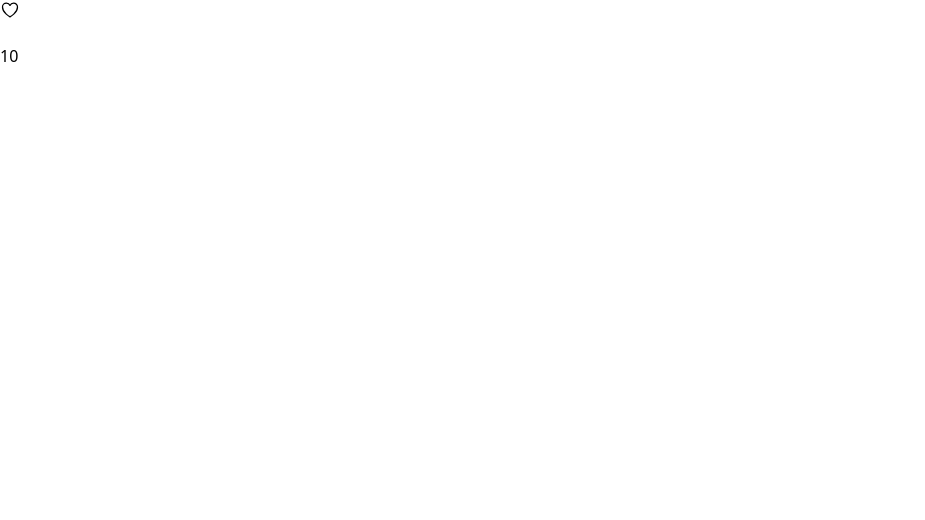
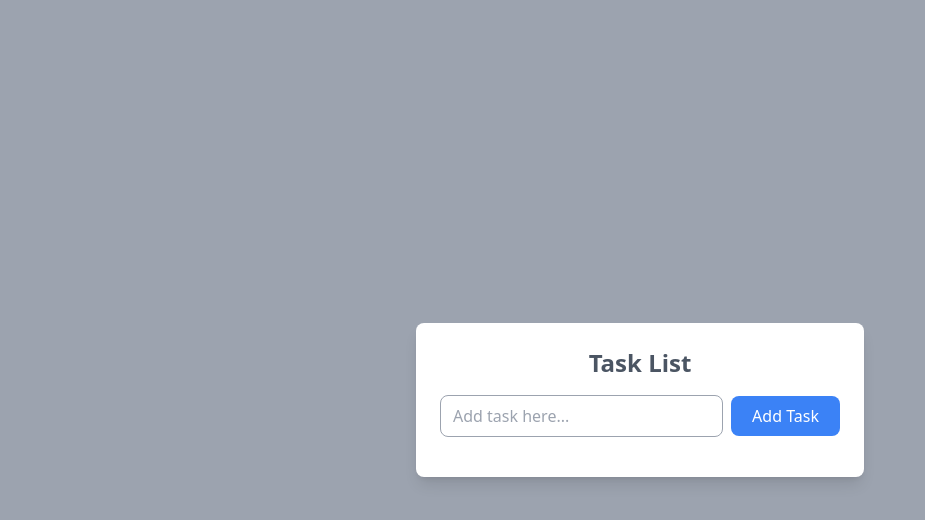
Before and after one commit to mehakcr7/learning-react, a React (Create React App) app: page /contact in a window 1280 px wide. Shown: the top 520 px of the page, without its empty margins (0-925 px from the left). Built offline with nearby package versions, Linux system fonts and the light colour scheme.

Commit message:
created todo list

```diff
--- a/src/App.jsx
+++ b/src/App.jsx
@@ -1,5 +1,7 @@
 import React from "react";
 import CounterMain from "./components/CounterMain";
+import TodoMain from "./components/TodoMain";
+import Sharon from "./components/Sharon"
 
 
 
@@ -7,7 +9,9 @@ function App() {
   return (
     <div>
       {/* <Sharon /> */}
-      {<CounterMain/>}
+      {/* {<CounterMain/>} */}
+      {<TodoMain/>}
+
     </div>
   );
 }
--- a/src/components/CounterMain.jsx
+++ b/src/components/CounterMain.jsx
@@ -1,45 +1,79 @@
 import React, { useState } from "react";
+import LikeButton from "./LikeButton";
 
 function CounterMain() {
-  const [like, setLike] = useState(false);
-  const [a, setA] = useState(10);
-
-  // Determine the className based on the like state
-  let svgClassName = "w-5 h-5 size-6";
-  if (like) {
-    svgClassName += " bg-red-600";
-  }
+  const [items, setItems] = useState([]);
 
   return (
     <div>
+      <LikeButton />
+      <h1 className="font-bold" id="heading">
+        Use State
+      </h1>
+      <button
+        onClick={() => {
+          let value = prompt("Enter the name of heading");
+          let heading = document.getElementById("heading");
+          heading.innerHTML = value;
+        }}
+      >
+        Edit Heading
+      </button>
+      <br />
+      <button onClick={() => {}}>Dark/light mode</button>
+      <br />
+      <br />
       <div>
-        <svg
-          className={svgClassName}
-          xmlns="http://www.w3.org/2000/svg"
-          fill="none"
-          viewBox="0 0 24 24"
-          strokeWidth="1.5"
-          stroke="currentColor"
-          onClick={() => {
-            if (like) {
-              setLike(false);
-              setA(a - 1);
-            } else {
-              setLike(true);
-              setA(a + 1);
-            }
-          }}
-        >
-          <path
-            strokeLinecap="round"
-            strokeLinejoin="round"
-            d="M21 8.25c0-2.485-2.099-4.5-4.688-4.5-1.935 0-3.597 1.126-4.312 2.733-.715-1.607-2.377-2.733-4.313-2.733C5.1 3.75 3 5.765 3 8.25c0 7.22 9 12 9 12s9-4.78 9-12Z"
-          />
-        </svg>
+        <h1>Create an array with state and when button clicked ask something to write and when clicked ok it should show as a points like a mini to-do with only adding to-do facility</h1>
+      <br />
+      <button
+        onClick={() => {
+          let value1 = prompt("Write your feedback");
+          setItems([...items, value1]);
+          console.log(items);
+          let list = document.createElement("li");
+          list.innerHTML = value1;
+        }}
+      >
+        Add Task
+      </button>
+        <br />
+        <ul>
+          {items.map((item, index) => (
+            <li key={index}>
+              {index + 1}. {item}
+            </li>
+          ))}
+        </ul>
       </div>
       <br />
+      <h1>Create 10 boxes having 10 fruits names and each fruit have a like button and like count when button clicked increase like count of the particular fruit.
+      </h1>
+      <br />
+      <div className="flex">
+        Apple
+        <LikeButton />
+      </div>
 
-      {a}
+      <div className="flex">
+        Orange
+        <LikeButton />
+      </div>
+
+      <div className="flex">
+        Mango
+        <LikeButton />
+      </div>
+
+      <div className="flex">
+        Grape
+        <LikeButton />
+      </div>
+
+      <div className="flex">
+        Guava
+        <LikeButton />
+      </div>
     </div>
   );
 }
--- /dev/null
+++ b/src/components/LikeButton.jsx
@@ -0,0 +1,43 @@
+import React, { useState } from "react";
+
+function LikeButton() {
+  const [like, setLike] = useState(false);
+  const [a, setA] = useState(10);
+  let svgClassName = " w-5 h-5 size-6";
+  if (like) {
+    svgClassName += " text-red-600";
+  }
+
+  return (
+    <div>
+      <div className="flex" >
+        <svg
+          className={svgClassName}
+          xmlns="http://www.w3.org/2000/svg"
+          fill="none"
+          viewBox="0 0 24 24"
+          strokeWidth="1.5"
+          stroke="currentColor"
+          onClick={() => {
+            if (like) {
+              setLike(false);
+              setA(a - 1);
+            } else {
+              setLike(true);
+              setA(a + 1);
+            }
+          }}
+        >
+          <path
+            strokeLinecap="round"
+            strokeLinejoin="round"
+            d="M21 8.25c0-2.485-2.099-4.5-4.688-4.5-1.935 0-3.597 1.126-4.312 2.733-.715-1.607-2.377-2.733-4.313-2.733C5.1 3.75 3 5.765 3 8.25c0 7.22 9 12 9 12s9-4.78 9-12Z"
+          />
+        </svg>
+        {a}
+      </div>
+    </div>
+  );
+}
+
+export default LikeButton;
--- /dev/null
+++ b/src/components/TodoMain.jsx
@@ -0,0 +1,74 @@
+import React, { useState } from "react";
+
+function TodoMain() {
+  const [list, setList] = useState([]);
+
+  return (
+    <div className="min-h-screen bg-gray-400 flex items-center justify-center">
+      <div className="bg-white p-6 rounded-lg shadow-lg w-full max-w-md">
+        <h1 className="text-2xl font-bold text-center mb-4 text-gray-600">
+          Task List
+        </h1>
+        <div className="flex items-center gap-2 mb-4">
+          <input
+            type="text"
+            placeholder="Add task here..."
+            id="Input"
+            className="w-full px-3 py-2 border border-gray-400 rounded-lg focus:outline-none focus:border-blue-500"
+          />
+          <button
+            onClick={() => {
+              let Input = document.getElementById("Input");
+              let inputValue = Input.value;
+            if(inputValue.trim()!==""){
+
+              setList([...list, inputValue]);
+              Input.value = "";
+            }
+            }}
+            className="w-36 px-4 py-2 bg-blue-500 text-white rounded-lg hover:bg-blue-600 focus:outline-none"
+          >
+            Add Task
+          </button>
+        </div>
+        <ul className="space-y-2">
+          {list.map((item, index) => (
+            <li
+              key={index}
+              className="flex items-center justify-between bg-gray-300 p-2 rounded-lg"
+            >
+              {index + 1}. {item}
+              <div className="flex items-center gap-2">
+                <button
+                  onClick={() => {
+                    let updatedList = [...list];
+                    updatedList.splice(index, 1);
+                    setList(updatedList);
+                  }}
+                  className="px-2 py-1 bg-red-500 text-white rounded hover:bg-red-600 focus:outline-none"
+                >
+                  Delete
+                </button>
+                <button
+                  onClick={() => {
+                    let editValue = prompt("Enter the new task", item);
+                    if (editValue && editValue.trim() !== "") {
+                      let editedList = [...list];
+                      editedList.splice(index, 1, editValue);
+                      setList(editedList);
+                    }
+                  }}
+                  className="px-2 py-1 bg-green-500 text-white rounded hover:bg-green-600 focus:outline-none"
+                >
+                  Edit
+                </button>
+              </div>
+            </li>
+          ))}
+        </ul>
+      </div>
+    </div>
+  );
+}
+
+export default TodoMain;
```
